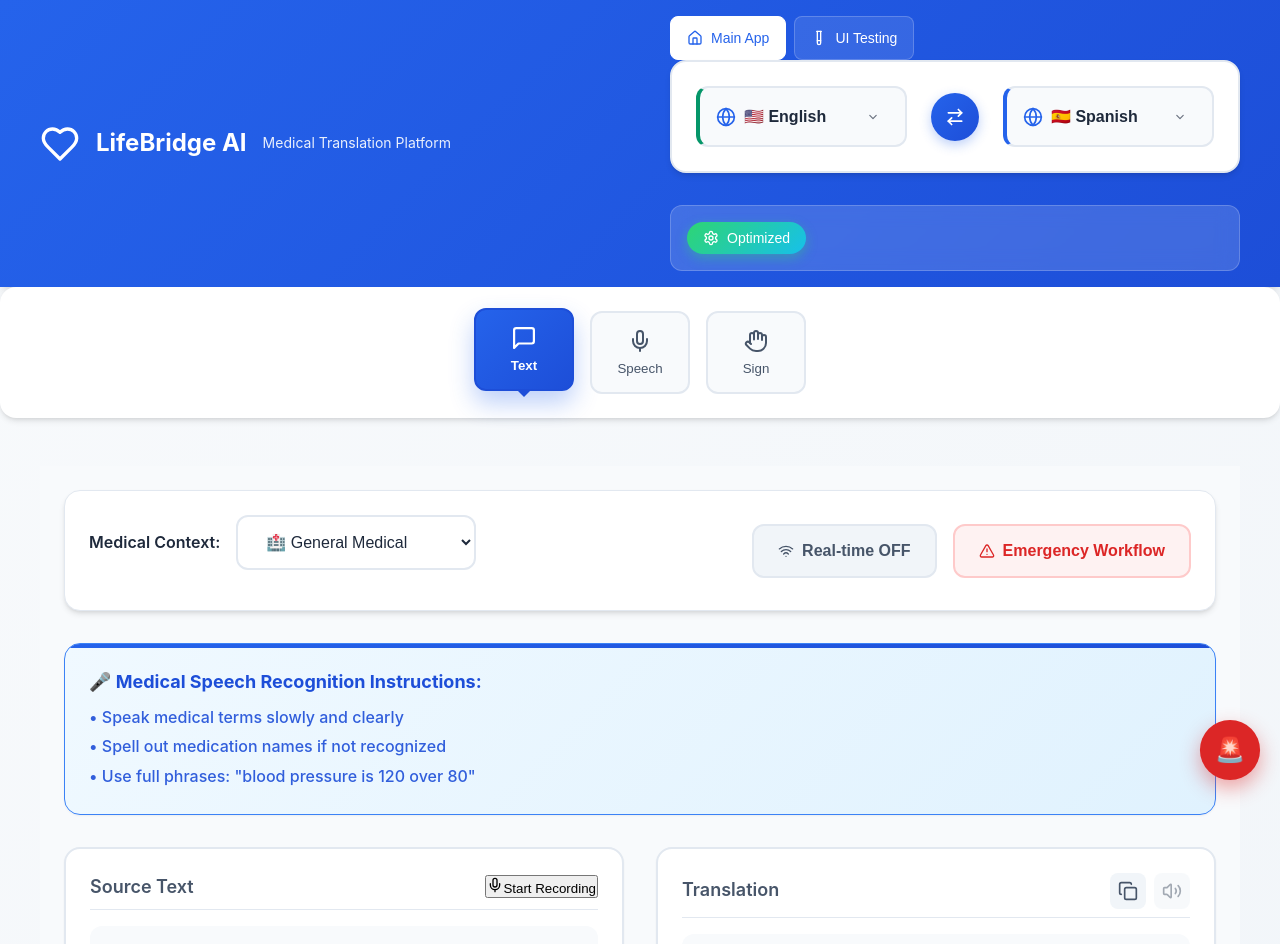
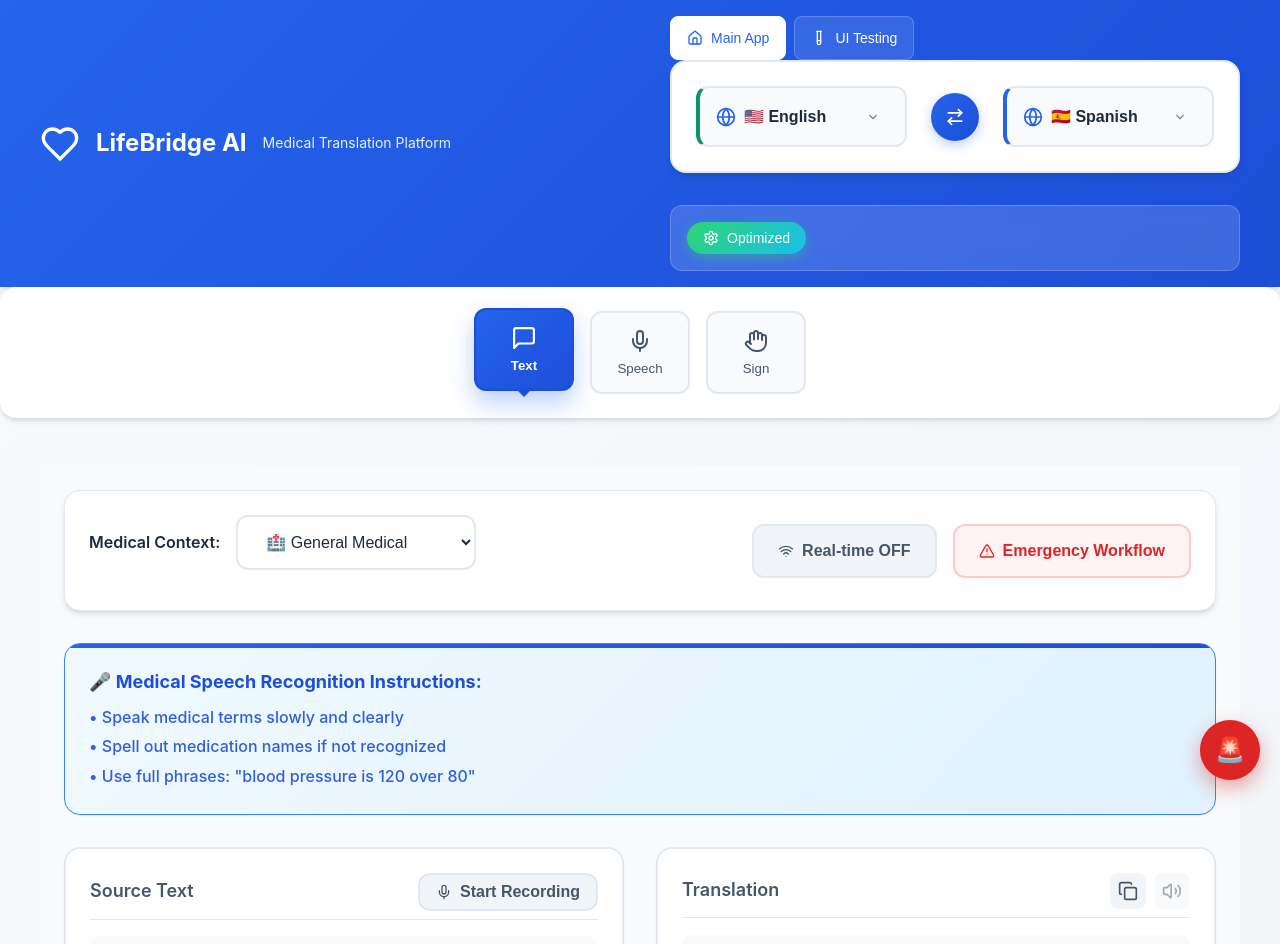
Before and after one commit to 20ns/LifeBridge, a React (Create React App) app in the folder frontend/: page / in a window 1280 px wide. Shown: the top 944 px of the page. Built offline with nearby package versions, Linux system fonts and the light colour scheme.

Commit message:
added css for start recording

```diff
--- a/frontend/src/components/TranslationInterface.css
+++ b/frontend/src/components/TranslationInterface.css
@@ -598,3 +598,39 @@
   gap: var(--spacing-xl);
   margin-bottom: var(--spacing-xl);
 }
+
+/* Styling for the Start Recording button */
+.start-recording-button {
+  display: flex;
+  align-items: center;
+  gap: var(--spacing-sm);
+  padding: var(--spacing-sm) var(--spacing-md); /* Adjusted padding */
+  background: var(--bg-tertiary);
+  border: 2px solid var(--border-light); /* Consistent border */
+  border-radius: var(--radius-lg); /* Consistent radius */
+  font-size: var(--font-size-base); /* Consistent font size */
+  font-weight: 600; /* Consistent font weight */
+  color: var(--text-secondary);
+  cursor: pointer;
+  transition: all 0.3s cubic-bezier(0.4, 0, 0.2, 1);
+}
+
+.start-recording-button:hover {
+  background: var(--bg-primary);
+  border-color: var(--primary-blue);
+  color: var(--primary-blue);
+  transform: translateY(-1px); /* Subtle hover effect */
+  box-shadow: var(--shadow-sm);
+}
+
+.start-recording-button.recording {
+  background: linear-gradient(135deg, var(--accent-red), #ef4444); /* Red gradient for recording */
+  border-color: #dc2626; /* Darker red border */
+  color: var(--text-inverse);
+  box-shadow: 0 4px 12px rgba(220, 38, 38, 0.3); /* More prominent shadow */
+}
+
+.start-recording-button.recording:hover {
+  background: linear-gradient(135deg, #dc2626, #b91c1c); /* Darker red on hover when recording */
+  border-color: #991b1b;
+}
```
